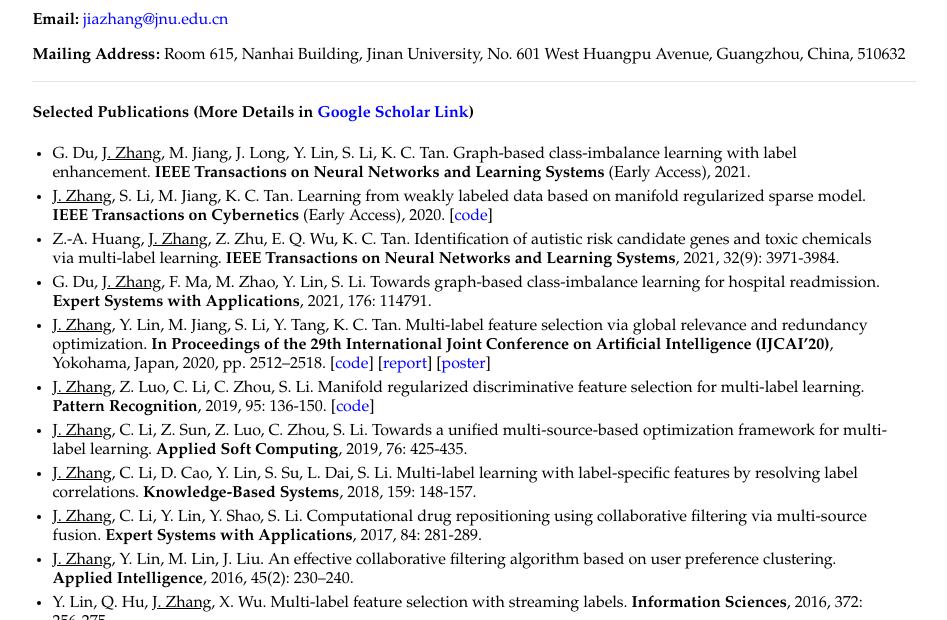
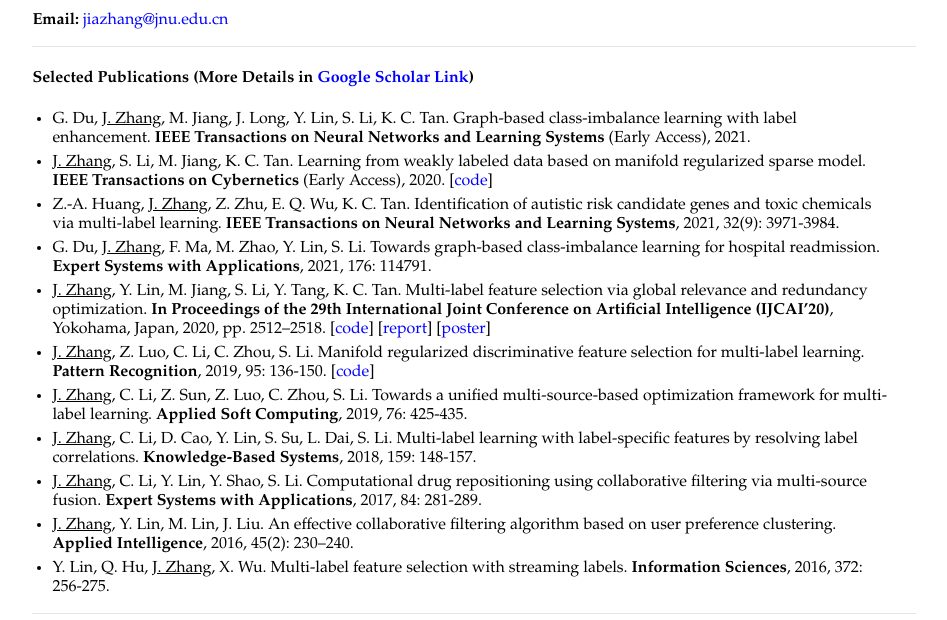
Before and after one commit to jiazhang-ml/jiazhang-ml.github.io, a Jekyll site: the page built from index.md, in a window 1280 px wide and 900 px high, cut to the strip 280-900 px from the top of the window. Shown: the whole strip, without its empty margins (166-1113 px from the left). Built offline with Jekyll 4.4.1, drawn with Linux system fonts in a browser that asks for light colours.

Commit message:
Update index.md

```diff
--- a/index.md
+++ b/index.md
@@ -12,8 +12,6 @@ I received the Ph.D. degree from the School of Informatics, Xiamen University, X
 
 
 **Email:** [jiazhang@jnu.edu.cn](mailto:jiazhang@jnu.edu.cn)
-
-**Mailing Address:** Room 615, Nanhai Building, Jinan University, No. 601 West Huangpu Avenue, Guangzhou, China, 510632
 
 ---
 
```
